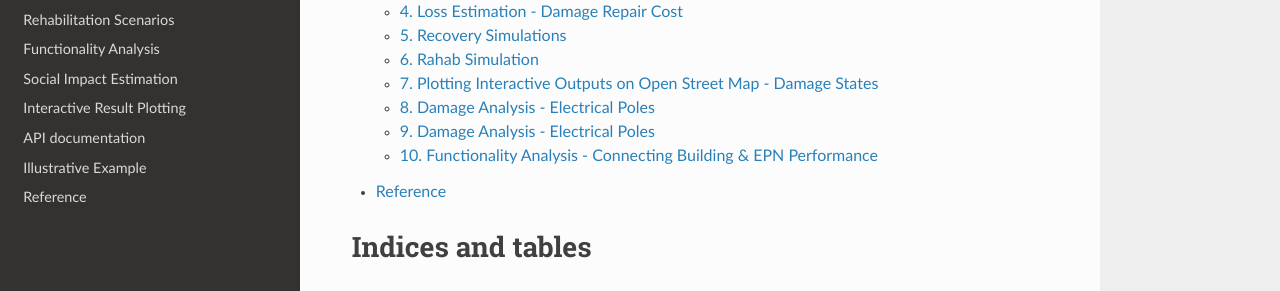
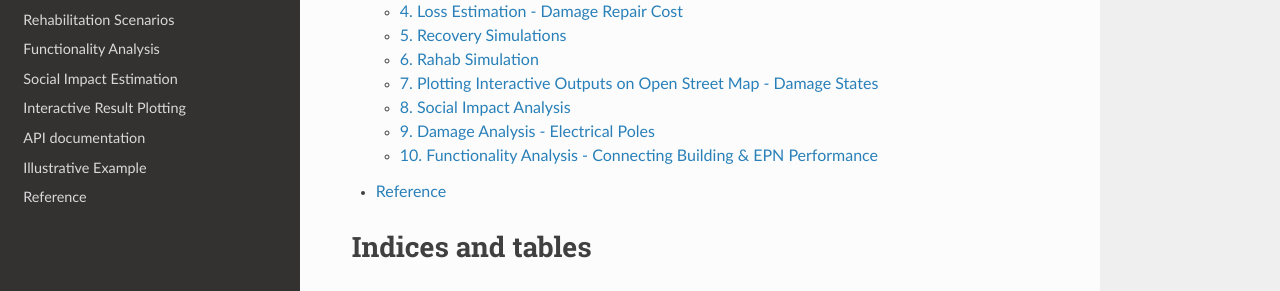
Before and after one commit to rxm562/TCRA, a Sphinx documentation site: the page built from docs/source/content.rst, in a window 1280 px wide and 900 px high, scrolled down 883 px. Shown: the part 369-660 px from the top of the window. Built offline with Sphinx 7.4.7 and the Read the Docs theme 2.0.0, drawn with Linux system fonts in a browser that asks for light colours; some of the changed lines change nothing that is shown.

Commit message:
Update example.rst

```diff
--- a/docs/source/example.rst
+++ b/docs/source/example.rst
@@ -308,7 +308,7 @@ Importing Dependencies
   # Plotting fitted lognormal PDF & CDF of prob. of failure
   plot_lognormal_distribution(result_bldg_pf)
 
-.. figure:: figures/lognrml.png
+.. figure:: figures/lognorm.png
    :scale: 70%
    :alt: Logo
 
@@ -469,7 +469,7 @@ Importing Dependencies
         <iframe src="_static/interactive_plot.html" frameborder="0" style="position: absolute; top: 0; left: 0; width: 100%; height: 100%;"></iframe>
     </div>
 
-8. Damage Analysis - Electrical Poles
+8. Social Impact Analysis
 ---------------------
 
 .. code-block:: console
@@ -554,7 +554,7 @@ Importing Dependencies
   m_epn
 
 
-.. figure:: figures/dmg_epn.png
+.. figure:: figures/dsm_epn.png
    :scale: 30%
    :alt: Log
 
```
